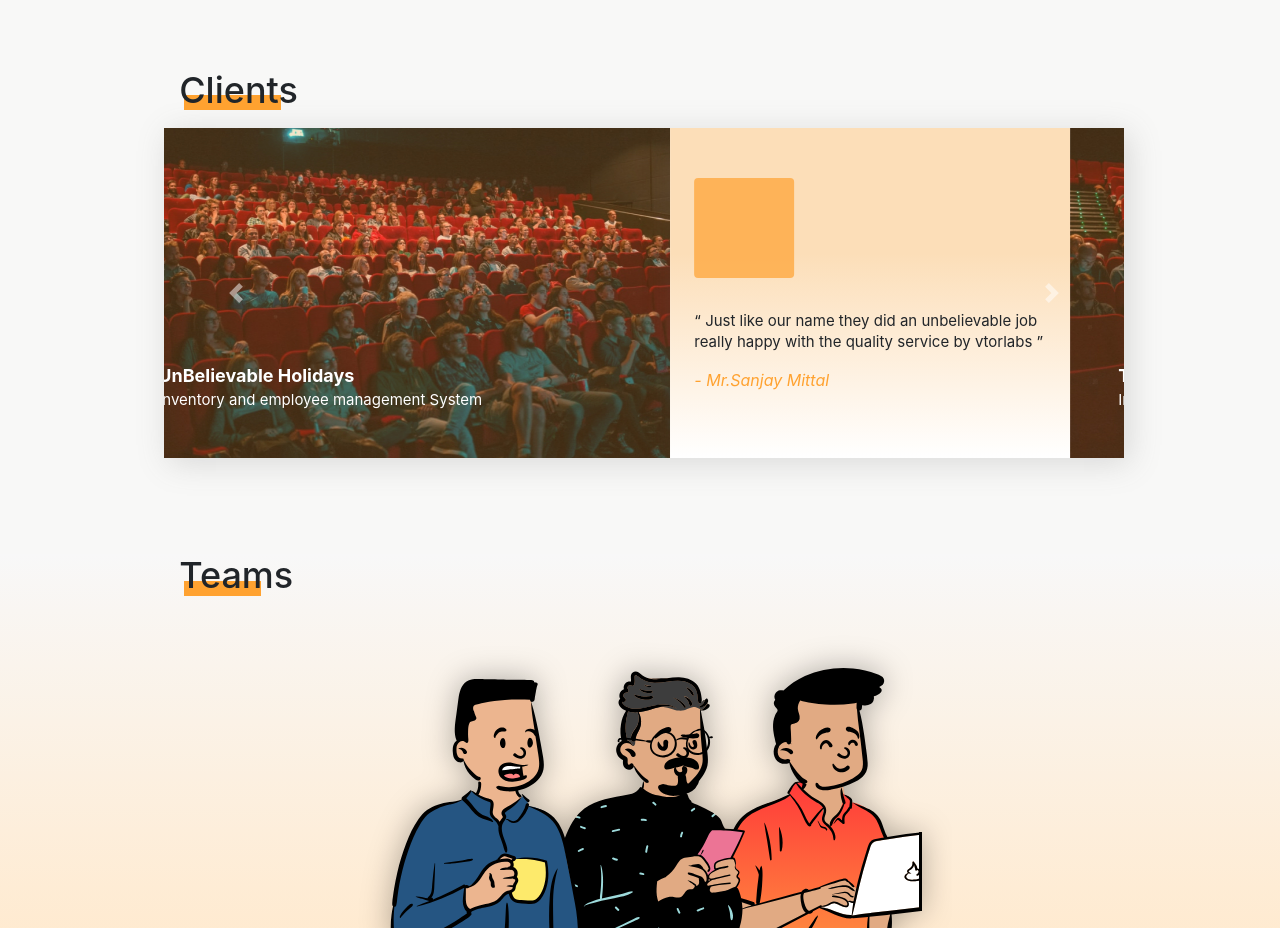
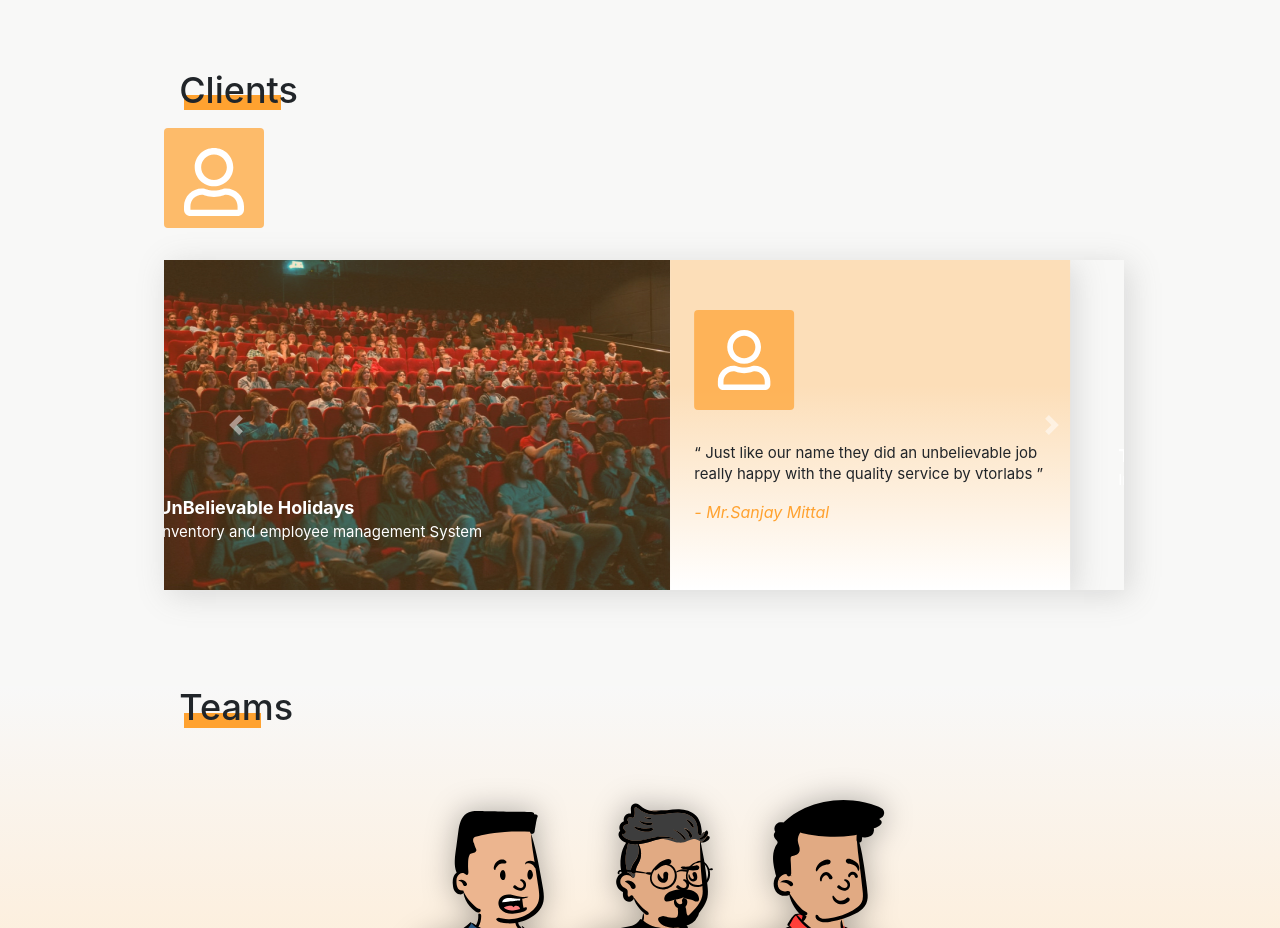
Before and after one commit to ankita1276/vtorPage, an Angular app: page /#/home in a window 1280 px wide. Shown: the part 2020-2948 px from the top of the page. Built offline with nearby package versions, Linux system fonts and the light colour scheme.

Commit message:
added avatar

```diff
--- a/src/app/home-page/home-page.component.html
+++ b/src/app/home-page/home-page.component.html
@@ -132,29 +132,31 @@
 <div class="home-container">
     <div class="row clients my-5">
         <h2 class="mb-3 col-lg-12 strikeLineClient font-xl">Clients</h2>
+        <div class="clientBox"> <img src="../../assets/user.svg" class="img-fluid" alt="Responsive image"></div>
         <div id="carouselExampleControls" class="carousel slide" data-ride="carousel">
             <div class="carousel-inner">
               <div class="carousel-item active">
                 <div class="d-flex justify-content-center">
-                    <div class="col-lg-7 backgroundImg d-flex justify-content-end flex-column p-5 hideMobile">
+                    <div class="col-lg-7 backgroundImg1 d-flex justify-content-end flex-column p-5 hideMobile">
                         <div class="font-lg font-weight-bold text-white">UnBelievable Holidays</div>
                         <div class="font-md text-white">Inventory and employee management System </div>
                     </div>
                     <div class="col-lg-5 orange-gradient d-flex flex-column justify-content-center p-4">
-                        <div class="clientBox"></div>
+                        <div class="clientBox"> <img src="../../assets/user.svg" class="img-fluid" alt="Responsive image"></div>
                         <p class="font-md">“ Just like our name they did an unbelievable job really happy with the quality service by vtorlabs ”</p>
                         <p class="text-orange font-italic">- Mr.Sanjay Mittal</p>
                     </div>
                 </div>
               </div>
               <div class="carousel-item">
+
                 <div class="d-flex justify-content-center">
-                    <div class="col-lg-7 backgroundImg d-flex justify-content-end flex-column p-5 hideMobile">
+                    <div class="col-lg-7 backgroundImg2 d-flex justify-content-end flex-column p-5 hideMobile">
                         <div class="font-lg font-weight-bold text-white">The Theater Project</div>
                         <div class="font-md text-white">Inventory and employee management System </div>
                     </div>
                     <div class="col-lg-5 orange-gradient d-flex flex-column justify-content-center p-4">
-                        <div class="clientBox"></div>
+                        <div class="clientBox"> <img src="../../assets/user.svg" class="img-fluid" alt="Responsive image"></div>
                         <p class="font-md">
                             “ VTOR resolve's your business problem real fast with utmost quality...” </p>
                         <p class="text-orange font-italic">- Mr. Sumit Surana</p>
@@ -163,12 +165,12 @@
               </div>
               <div class="carousel-item">
                 <div class="d-flex justify-content-center">
-                    <div class="col-lg-7 backgroundImg d-flex justify-content-end flex-column p-5 hideMobile">
+                    <div class="col-lg-7 backgroundImg3 d-flex justify-content-end flex-column p-5 hideMobile">
                         <div class="font-lg font-weight-bold text-white">Restaurant Chain Owner</div>
                         <div class="font-md text-white">Inventory and employee management System </div>
                     </div>
                     <div class="col-lg-5 orange-gradient d-flex flex-column justify-content-center p-4">
-                        <div class="clientBox"></div>
+                        <div class="clientBox"> <img src="../../assets/user.svg" class="img-fluid" alt="Responsive image"></div>
                         <p class="font-md">“ They understand the business scenerio and provide solution thats really effective and satisfying ”</p>
                         <p class="text-orange font-italic">- Mrs. Neelam Shetty</p>
                     </div>
--- a/src/app/home-page/home-page.component.scss
+++ b/src/app/home-page/home-page.component.scss
@@ -142,7 +142,7 @@
   }
 }
 .clients {
-  .backgroundImg {
+  .backgroundImg1 {
     background: url("../../assets/theatre.jpg");
     height: 330px;
   }
@@ -154,6 +154,7 @@
     background: rgba(255, 162, 48, 0.7);
     border-radius: 4px;
     margin-bottom: 2rem;
+    padding: 20px
   }
 }
 .howWork {
```
Also changed, not shown: src/assets/user.svg (added).
